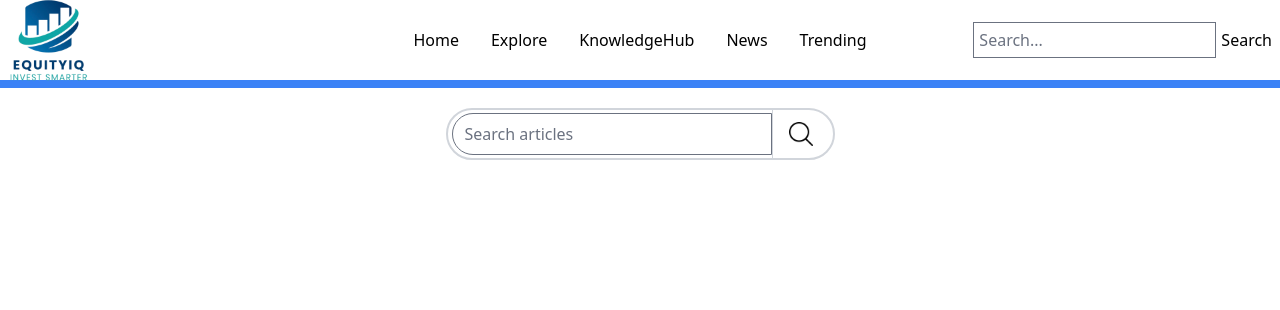
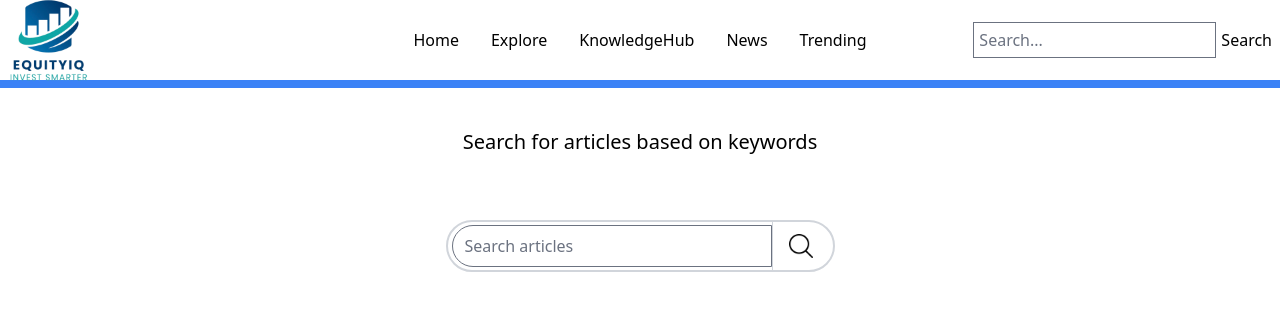
Before and after one commit to ChiragLokesh/EquityIQ, a React (Vite) app in the folder client/: page /news in a window 1280 px wide. Shown: the top 310 px of the page. Built offline with nearby package versions, Linux system fonts and the light colour scheme.

Commit message:
minor changes

```diff
--- a/client/src/App.jsx
+++ b/client/src/App.jsx
@@ -8,7 +8,6 @@ import SignUpPage from "./view/SignUp/SignUp";
 import ForgotPasswordPage from "./view/Login/forgotpassword";
 import Testing from "./view/Test/Testing";
 import Navbar from "./view/Navbar/Navbar";
-import Search from "./view/Search/search";
 import News from "./view/News/news";
 import Home from "./view/Home/Home";
 import M1 from "./view/Test/mc/M1";
@@ -30,7 +29,6 @@ function App() {
       <Route path="/learn/03" element={<M3 />} />
       <Route path="/learn/04" element={<M4 />} />
       <Route path="/testing" element={<Testing />} />
-        <Route path="/search" element={<Search />} />
       <Route path="/news" element={<News />} />
       <Route path="/home" element={<Home />} />
       </Route>
--- a/client/src/view/News/news.jsx
+++ b/client/src/view/News/news.jsx
@@ -45,9 +45,14 @@ function News() {
   // Need to do formatting
   return (
     <div className="bg-white flex flex-col h-screen gap-16 overflow-y-auto">
+      <div className="flex justify-center">
+        <h2 className="text-black font-medium text-xl pt-10">
+          Search for articles based on keywords
+        </h2>
+      </div>
       <form
         onSubmit={handleSearchSubmit}
-        className="flex justify-center h-[20vh] pt-2 lg:pt-5"
+        className="flex justify-center h-[20vh]"
       >
         <div className="flex items-center justify-center border-2 border-gray-300 h-fit rounded-full px-1">
           <input
--- /dev/null
+++ b/client/src/view/Test/mc/M5.jsx
@@ -0,0 +1,59 @@
+import Stocks from "src/assets/stocks.jpg";
+import pic from "src/assets/ch4-1.jpg";
+import pic1 from "src/assets/ch4-2.jpg";
+
+
+const Home = () => {
+  return (
+    <div className="bg-slate-50">
+      <div className="pt-10 pl-10">
+        <h1 className="text-black font-extrabold text-5xl mb-4">
+          Futures Trading
+        </h1>
+        <h2 className="text-black font-bold text-3xl">Learn about forward markets, futures contracts and more</h2>
+      </div>
+      <div className="pt-20 pb-10">
+        <br></br>
+        <p className="text-justify px-[300px] text-lg">
+        In finance, a futures contract is a standardized legal contract to buy or sell something at a predetermined price for delivery at a specified time in the future, between parties not yet known to each other. The asset transacted is usually a commodity or financial instrument.
+        <br></br><br></br>
+        </p>
+        <img
+          src={pic}
+          alt="pic"
+          style={{ width: "60%", height: "500px", margin: "auto" }}
+        />
+        <br></br>
+        <p className="text-justify px-[300px] text-lg">
+        The Futures market is an integral part of the Financial Derivatives world.
+        ‘Derivatives’, as they are called, is a security whose value is derived from
+        another financial entity referred to as an ‘Underlying Asset’. The underlying
+        asset can be anything a stock, bond, commodity or currency. The financial
+        derivatives have been around for a long time now. The earliest reference to
+        the application of derivatives in India dates back to 320 BC in ‘Kautilya’s Arthashastra’.
+        It is believed that in the ancient Arthashastra (study of Economics) script, Kautilya described
+        the pricing mechanism of the standing crops ready to be harvested at some point in the future.
+        Apparently, he used this method to pay the farmers much in advance, thereby structuring a true ‘forwards contract’. <br></br>{" "}
+          <br></br>
+        </p>
+        <br></br>
+        <br></br>
+        <br></br>
+        <img
+          src={pic1}
+          alt="pic1"
+          style={{ width: "60%", height: "500px", margin: "auto" }}
+        />
+        <br></br>
+
+        <br></br>
+        <br></br>
+        <p className="text-justify px-[300px] text-lg">
+        The Forward market was primarily started to protect the interest of the farmers from adverse price movements. In a forward market, the buyer and seller agree to exchange the goods for cash. The exchange happens at a specific price on a specific future date. The goods’ price is fixed by both the parties on the day they agree. Similarly, the date and time of the goods to be delivered is also fixed. The agreement happens face to face with no intervention from a third party. This is called “Over the Counter or OTC” agreement. Forward contracts are traded only in the OTC (Over the Counter) market, where individuals/ institutions trade through negotiations on a one to one basis.
+        </p>
+      </div>
+    </div>
+  );
+};
+
+export default Home;
```
Also changed, not shown: client/src/view/Search/search.jsx (+1 -9 lines). Lines whose indentation alone changed are shown as unchanged.
